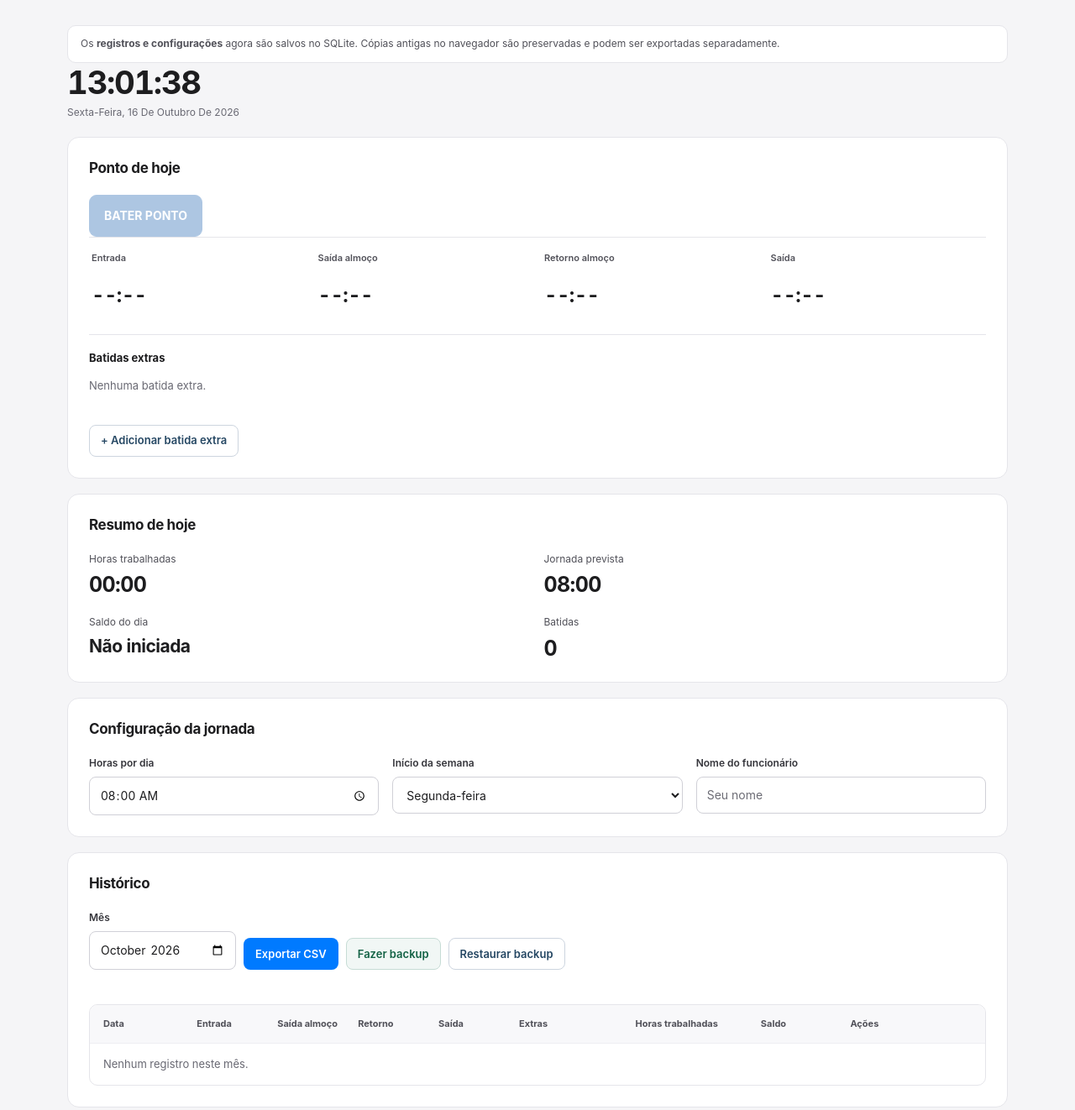
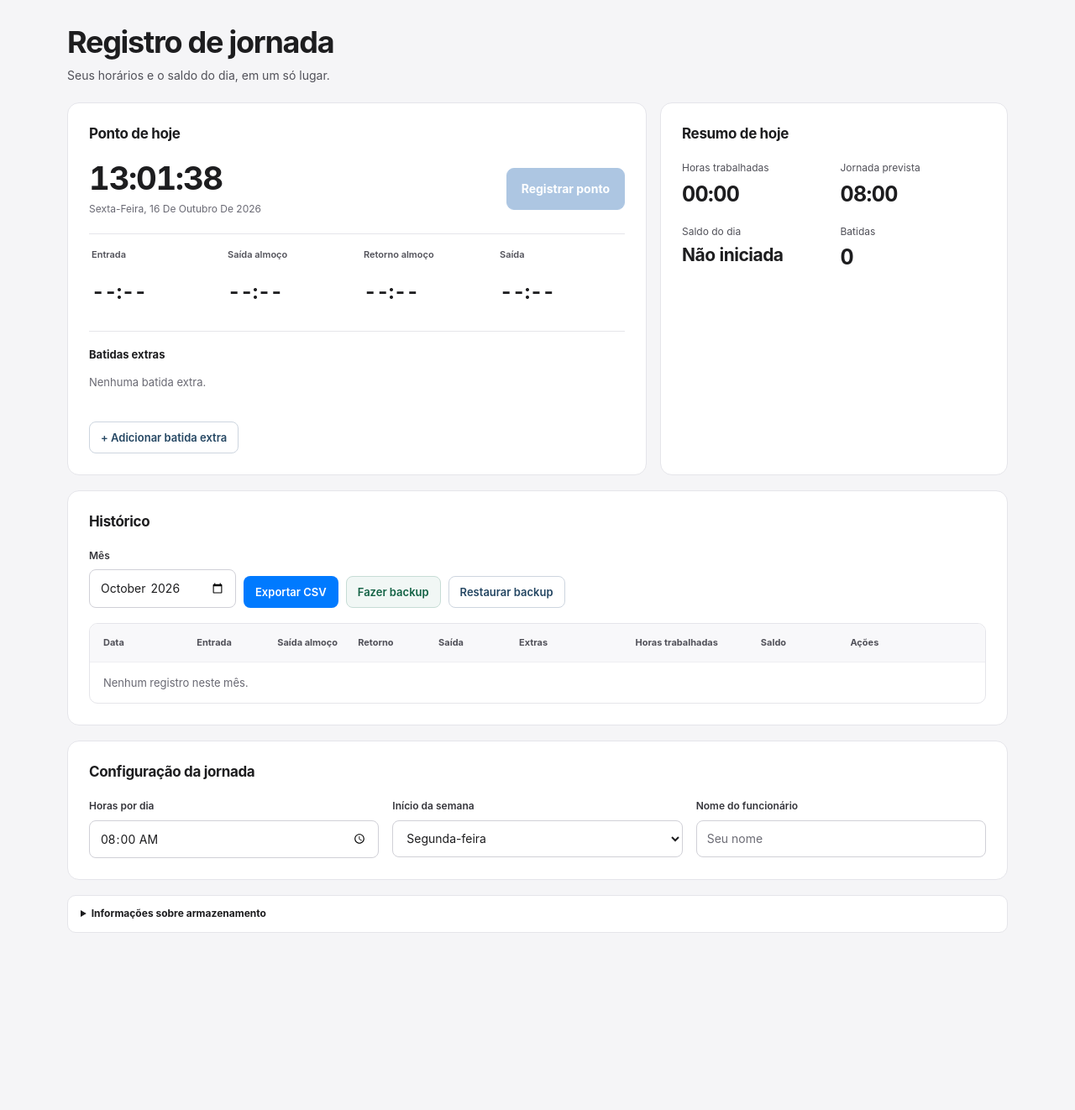
Before and after one commit to josepauloferreira/pi-ii-controle-jornada, a website built with Vite: page index.html in a window 1280 px wide. Shown: the part 80-1402 px from the top of the page at 84% size. After the commit the page ends 1251 px from the top, so only its background shows below. Built offline with nearby package versions, Linux system fonts and the light colour scheme; files whose address does not match are found by name.

Commit message:
style: reorganizar painel de jornada e seções com semântica acessível

```diff
--- a/index.html
+++ b/index.html
@@ -20,36 +20,24 @@
     </header>
 
     <main class="container">
-
-        <div class="aviso-dados">Os <strong>registros e configurações</strong> agora são salvos no SQLite. Cópias antigas no navegador são preservadas e podem ser exportadas separadamente. <button type="button" id="btnBackupLocal" class="btn btn-secundario" style="margin-top:8px;display:none">Baixar backup dos dados antigos do navegador</button></div>
-
-        <!-- TOPO -->
-        <div class="topo">
-
-            <div>
-                <div class="relogio" id="relogio">
-                    00:00:00
-                </div>
-
-                <div class="data-atual" id="dataAtual">
-                    --
-                </div>
-            </div>
-
+<div class="page-intro">
+            <h2>Registro de jornada</h2>
+            <p>Seus horários e o saldo do dia, em um só lugar.</p>
         </div>
-
-
-        <!-- BATER PONTO -->
+        <div class="dashboard-grid">
+<!-- BATER PONTO -->
         <div class="card">
 
             <h2>Ponto de hoje</h2>
 
-            <div class="bater-ponto">
-
-                <button class="btn-ponto" id="btnBaterPonto" onclick="baterPonto()">
-                    BATER PONTO
-                </button>
-
+            <div class="topo">
+                <div>
+                    <div class="relogio" id="relogio">00:00:00</div>
+                    <div class="data-atual" id="dataAtual">--</div>
+                </div>
+                <div class="bater-ponto">
+                    <button class="btn-ponto" type="button" id="btnBaterPonto" onclick="baterPonto()">Registrar ponto</button>
+                </div>
             </div>
 
             <div class="batidas-hoje">
@@ -104,16 +92,14 @@
 
                 <br>
 
-                <button class="btn btn-secundario" onclick="abrirModalExtra()">
+                <button class="btn btn-secundario" type="button" onclick="abrirModalExtra()">
                     + Adicionar batida extra
                 </button>
 
             </div>
 
         </div>
-
-
-        <!-- RESUMO DO DIA -->
+<!-- RESUMO DO DIA -->
         <div class="card">
 
             <h2>Resumo de hoje</h2>
@@ -143,9 +129,68 @@
             </div>
 
         </div>
+        </div>
+<!-- HISTÓRICO -->
+        <div class="card">
 
+            <h2>Histórico</h2>
 
-        <!-- CONFIGURAÇÕES -->
+            <div class="filtros">
+
+                <div class="filtro-item">
+
+                    <label for="mesFiltro">Mês</label>
+
+                    <input type="month" id="mesFiltro" onchange="renderizarHistorico()">
+
+                </div>
+
+                <button class="btn btn-azul" onclick="exportarCSV()">
+                    Exportar CSV
+                </button>
+
+                <button class="btn btn-verde" onclick="exportarJSON()">
+                    Fazer backup
+                </button>
+
+                <button class="btn btn-secundario" onclick="document.getElementById('arquivoJSON').click()">
+                    Restaurar backup
+                </button>
+
+                <input type="file" id="arquivoJSON" accept=".json" style="display:none" onchange="importarJSON(event)">
+
+            </div>
+
+            <div class="tabela-container">
+
+                <table>
+
+                    <thead>
+
+                        <tr>
+                            <th>Data</th>
+                            <th>Entrada</th>
+                            <th>Saída almoço</th>
+                            <th>Retorno</th>
+                            <th>Saída</th>
+                            <th>Extras</th>
+                            <th>Horas trabalhadas</th>
+                            <th>Saldo</th>
+                            <th>Ações</th>
+                        </tr>
+
+                    </thead>
+
+                    <tbody id="tabelaHistorico">
+
+                    </tbody>
+
+                </table>
+
+            </div>
+
+        </div>
+<!-- CONFIGURAÇÕES -->
         <div class="card">
 
             <h2>Configuração da jornada</h2>
@@ -176,77 +221,18 @@
             </div>
 
         </div>
-
-
-        <!-- HISTÓRICO -->
-        <div class="card">
-
-            <h2>Histórico</h2>
-
-            <div class="filtros">
-
-                <div class="filtro-item">
-
-                    <label for="mesFiltro">Mês</label>
-
-                    <input type="month" id="mesFiltro" onchange="renderizarHistorico()">
-
-                </div>
-
-                <button class="btn btn-azul" onclick="exportarCSV()">
-                    Exportar CSV
-                </button>
-
-                <button class="btn btn-verde" onclick="exportarJSON()">
-                    Fazer backup
-                </button>
-
-                <button class="btn btn-secundario" onclick="document.getElementById('arquivoJSON').click()">
-                    Restaurar backup
-                </button>
-
-                <input type="file" id="arquivoJSON" accept=".json" style="display:none" onchange="importarJSON(event)">
-
-            </div>
-
-            <br>
-
-            <div class="tabela-container">
-
-                <table>
-
-                    <thead>
-
-                        <tr>
-                            <th>Data</th>
-                            <th>Entrada</th>
-                            <th>Saída almoço</th>
-                            <th>Retorno</th>
-                            <th>Saída</th>
-                            <th>Extras</th>
-                            <th>Horas trabalhadas</th>
-                            <th>Saldo</th>
-                            <th>Ações</th>
-                        </tr>
-
-                    </thead>
-
-                    <tbody id="tabelaHistorico">
-
-                    </tbody>
-
-                </table>
-
-            </div>
-
-        </div>
+        <details class="aviso-dados">
+            <summary>Informações sobre armazenamento</summary>
+            <p>Os <strong>registros e configurações</strong> são salvos no SQLite. Cópias antigas no navegador permanecem preservadas e podem ser exportadas separadamente.</p>
+            <button type="button" id="btnBackupLocal" class="btn btn-secundario" style="display:none">Baixar backup dos dados antigos do navegador</button>
+        </details>
 
     </main>
 
 
     <!-- MODAL BATIDA EXTRA -->
 
-    <div class="modal" id="modalExtra">
+    <div class="modal" id="modalExtra" role="dialog" aria-modal="true" aria-labelledby="tituloModalExtra">
 
         <div class="modal-content">
 
@@ -294,11 +280,11 @@
 
     <!-- MODAL EDIÇÃO -->
 
-    <div class="modal" id="modalEdicao">
+    <div class="modal" id="modalEdicao" role="dialog" aria-modal="true" aria-labelledby="tituloEdicao">
 
         <div class="modal-content">
 
-            <h2>Editar registro</h2>
+            <h2 id="tituloEdicao">Editar registro</h2>
 
             <input type="hidden" id="dataEdicao">
 
```
